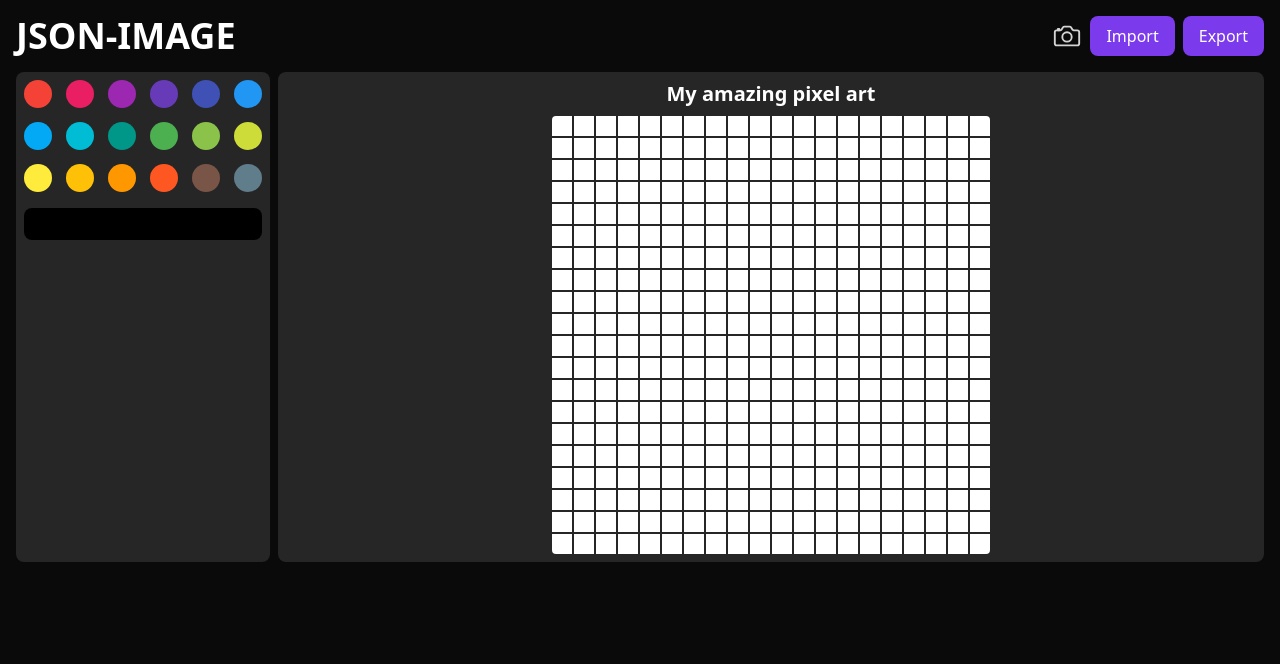
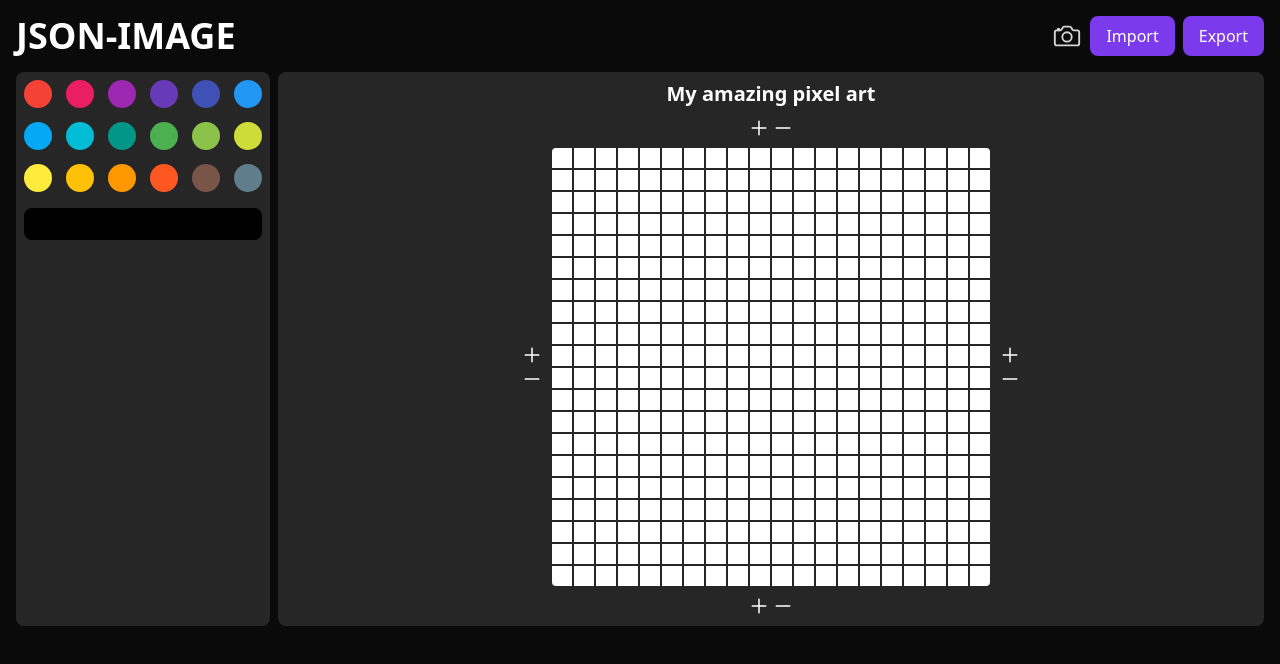
Before and after one commit to Lego4m/json-image, a React (Vite) app: page / in a window 1280 px wide. Shown: the top 664 px of the page. Built offline with nearby package versions, Linux system fonts and the light colour scheme.

Commit message:
Add Controls to Image

```diff
--- a/src/components/Image.tsx
+++ b/src/components/Image.tsx
@@ -1,4 +1,5 @@
 import { Controller, useFieldArray } from 'react-hook-form';
+import { IoAdd, IoRemove } from 'react-icons/io5';
 
 import { useEditor } from '../hooks/useEditor';
 
@@ -7,7 +8,61 @@ import type { FormValues } from '../utils/form';
 export function Image() {
   return (
     <div className="flex justify-center">
-      <Canvas />
+      <Controls>
+        <Canvas />
+      </Controls>
+    </div>
+  );
+}
+
+interface ControlsProps {
+  children: React.ReactNode;
+}
+
+function Controls({ children }: ControlsProps) {
+  return (
+    <div className="flex flex-col gap-2">
+      <ActionGroup position="Top" />
+
+      <div className="flex gap-2">
+        <ActionGroup position="Left" column={true} />
+        {children}
+        <ActionGroup position="Right" column={true} />
+      </div>
+
+      <ActionGroup position="Bottom" />
+    </div>
+  );
+}
+
+interface ActionGroupProps {
+  column?: boolean;
+  position: 'Top' | 'Right' | 'Bottom' | 'Left';
+}
+
+function ActionGroup({ column = false }: ActionGroupProps) {
+  const { isInPhotoMode } = useEditor();
+
+  if (isInPhotoMode) return;
+
+  return (
+    <div
+      className={`
+        flex
+        items-center
+        justify-center
+        text-2xl
+        text-white
+        ${column ? 'flex-col' : 'flex-row'}
+      `}
+    >
+      <button>
+        <IoAdd />
+      </button>
+
+      <button>
+        <IoRemove />
+      </button>
     </div>
   );
 }
```
